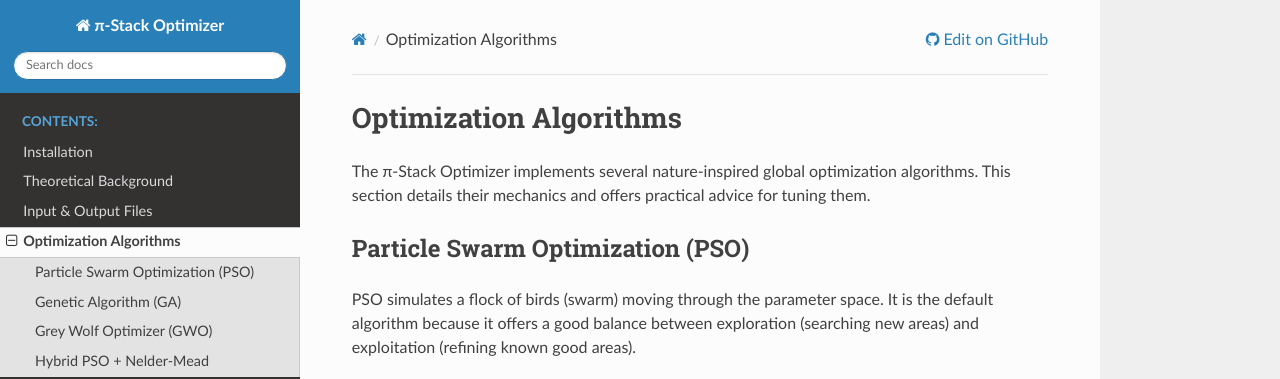
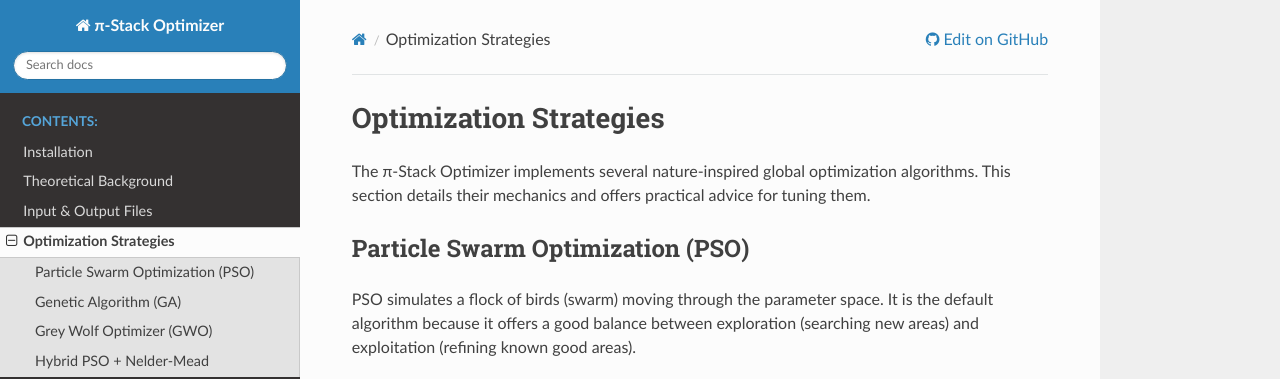
Before and after one commit to roshansinghabc123-cmd/PSO, a Sphinx documentation site: the page built from docs/strategies.rst, in a window 1280 px wide and 900 px high. Shown: the top 379 px of the window. Built offline with Sphinx 7.4.7 and the Read the Docs theme 3.1.0, drawn with Linux system fonts in a browser that asks for light colours.

Commit message:
Rename optimization docs to strategies to break RTD cache

```diff
--- a/docs/index.rst
+++ b/docs/index.rst
@@ -10,7 +10,7 @@ The **π-Stack Optimizer** is a high-performance computational framework for ide
    installation
    theory
    inputs_outputs
-   optimization
+   strategies
    usage
    modules
    implementation_details
--- a/docs/optimization.rst
+++ b/docs/strategies.rst
@@ -1,4 +1,4 @@
-Optimization Algorithms
+Optimization Strategies
 =======================
 
 The π-Stack Optimizer implements several nature-inspired global optimization algorithms. This section details their mechanics and offers practical advice for tuning them.
```
